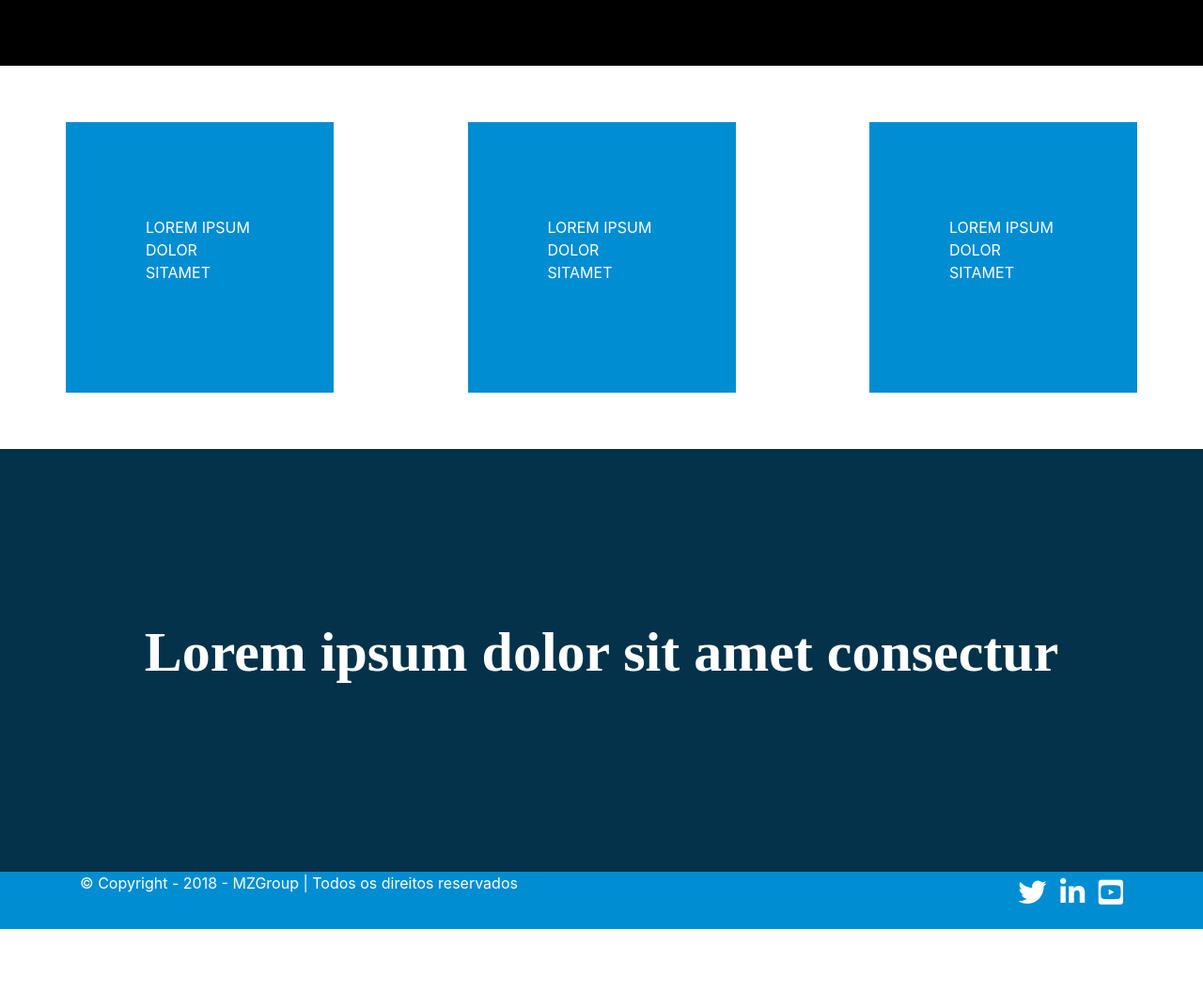
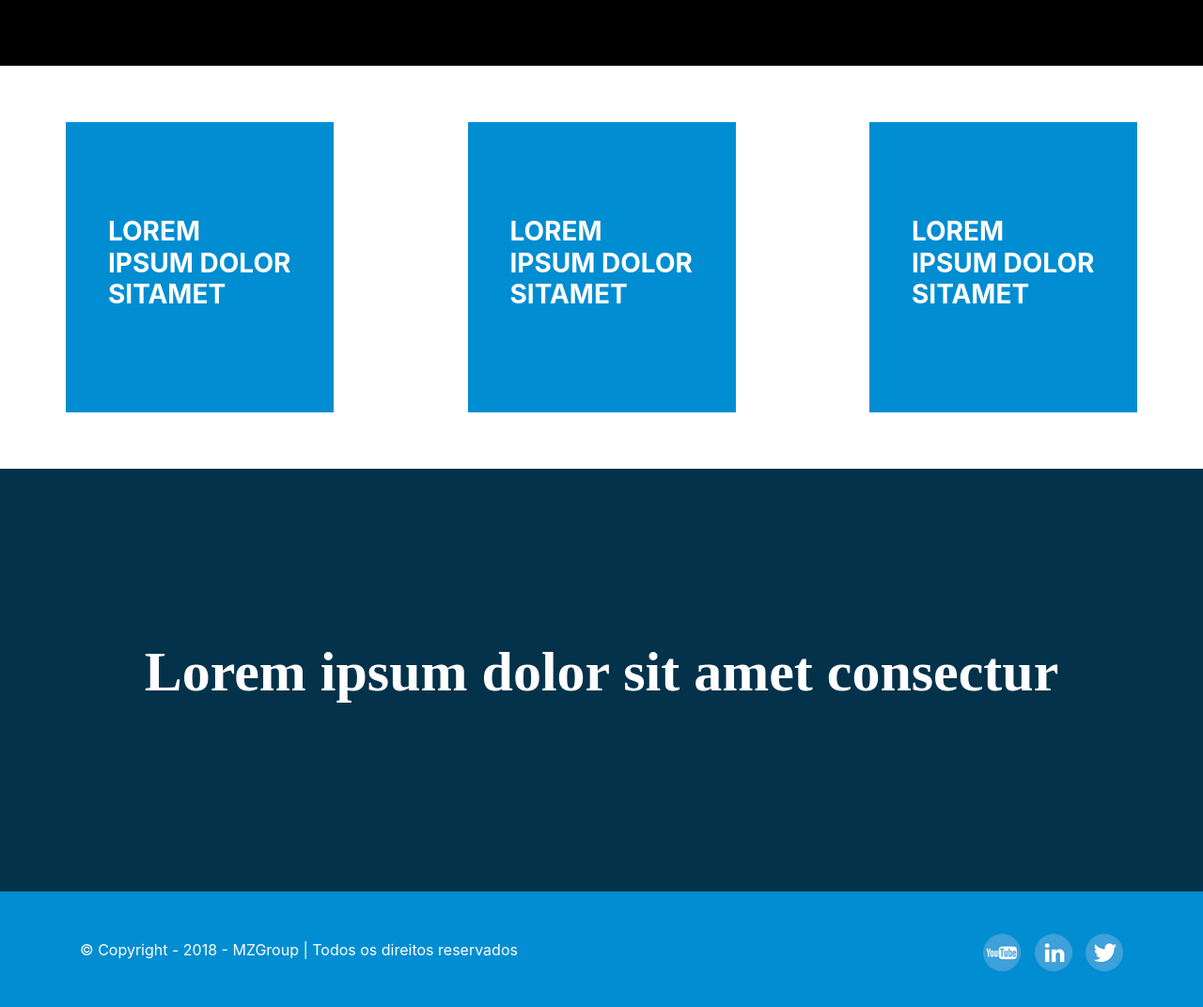
Before and after one commit to mzviniciusoliveira/mysites, a plain HTML site: page treinamento-sites-master/mz/index.html in a window 1280 px wide. Shown: the part 360-1432 px from the top of the page at 94% size. Before the commit the page ends 1349 px from the top, so only its background shows below. Drawn offline with nearby package versions, Linux system fonts and the light colour scheme; a web font is replaced by a local one.

Commit message:
Treinamento MZ

```diff
--- a/treinamento-sites-master/mz/index.html
+++ b/treinamento-sites-master/mz/index.html
@@ -10,13 +10,7 @@
   <link rel="stylesheet" href="style.css" >
 
   <!-- slick Js -->
-  <link rel="stylesheet" href="scss/grid/slick-theme.css">
-  <link rel="stylesheet" href="scss/grid/slick.css">
-
-  <link rel="stylesheet" href="https://use.fontawesome.com/releases/v5.7.2/css/all.css" integrity="sha384-fnmOCqbTlWIlj8LyTjo7mOUStjsKC4pOpQbqyi7RrhN7udi9RwhKkMHpvLbHG9Sr" crossorigin="anonymous">
-
-
-
+   <!-- Titulo -->
   <title>Mz group</title>
 </head>
 <body>
@@ -24,19 +18,28 @@
     <div class="container">
       <div class="header-menu">
         <div class="logo">
-          <h1>MZ</h1>
+          <h1>MZ
+          </h1>
         </div>
 
         <div class="nav-menu">
           <nav>
             <ul>
-              <li><a href="#">Menu 1</a></li>
-              <li><a href="#">Menu 2</a></li>
-              <li><a href="#">Menu 3</a></li>
-              <li><a href="#">Menu 4</a></li>
+              <li>
+                <a href="#">Menu 1</a>
+              </li>
+              <li>
+                <a href="#">Menu 2</a>
+              </li>
+              <li>
+                <a href="#">Menu 3</a>
+              </li>
+              <li>
+                <a href="#">Menu 4</a>
+              </li>
               <li>
                 <a href="#">
-                  <img src="images/search-icon.png" alt="">
+                  <img src="images/search-icon.png" alt="search">
                 </a>
               </li>
             </nav>
@@ -50,15 +53,17 @@
       <div class="container">
          <div class="row justify-content-between">
           <div class="lef col-3 ">
-            <p class="paragraph">LOREM IPSUM DOLOR SITAMET</p>
+            <h3 class="paragraph">LOREM IPSUM DOLOR SITAMET
+            </h3>
           </div>
-
           <div class="center col-3">
-              <p class="paragraph">LOREM IPSUM DOLOR SITAMET</p>
+              <h3 class="paragraph">LOREM IPSUM DOLOR SITAMET
+              </h3>
           </div>
-
           <div class="right col-3">
-              <p class="paragraph">LOREM IPSUM DOLOR SITAMET</p>
+              <h3 class="paragraph">LOREM IPSUM DOLOR SITAMET
+              </h3>
+          </div>
           </div>
        </div>
     </section>
@@ -77,12 +82,13 @@
             </div>
             <div class="redes-sociais col-md-4">
                 <ul>
-                    <li><a href="#" target="_blank"><i class="fab fa-twitter"></i></i></a></li>
-                    <li><a href="#" target="_blank"><i class="fab fa-linkedin-in"></i></a></li>
-                    <li><a href="#" target="_blank"><i class="fab fa-youtube-square"></i></i></a></li>
+                    <li><a href="#" target="_blank"><img src="images/youtube.png" alt=""></a></li>
+                    <li><a href="#" target="_blank"><img src="images/in.png" alt=""></a></li>
+                    <li><a href="#" target="_blank"><img src="images/rede-1.png" alt=""></a></li>
                   </ul>
             </div>
         </div>
       </div>
     </footer>
+</body>
 </html>
--- a/treinamento-sites-master/mz/scss/layout/footer.scss
+++ b/treinamento-sites-master/mz/scss/layout/footer.scss
@@ -1,7 +1,11 @@
 #footer {
     background: #008dd1;
+    padding: 40px 0;
+    display: flex;
     .lista-footer{
         color: #fff;
+        align-items: center;
+        display: flex;
     }
     .redes-sociais {
         ul {
@@ -10,9 +14,6 @@
                 display: inline-block;
                 margin-left: 10px;
                 font-size: 30px;
-                a {
-                    color: #fff;
-                }
             }
         }
     }
--- a/treinamento-sites-master/mz/scss/layout/padroe.scss
+++ b/treinamento-sites-master/mz/scss/layout/padroe.scss
@@ -1,7 +1,3 @@
-@font-face {
-    font-family: Myriad Pro;
-    src: url('Myriad Pro.otf');
-}
 ul {
     list-style: none;
 }
--- a/treinamento-sites-master/mz/scss/layout/widgets-box.scss
+++ b/treinamento-sites-master/mz/scss/layout/widgets-box.scss
@@ -1,17 +1,20 @@
 #widgets-box {
     padding: 60px 0;
     color: #fff;
+    h3 {
+        font-weight: bold;
+    }
     .lef {
         background: #008dd1;
-        padding: 100px 85px;
+        padding: 100px 45px;
 
     }
     .center {
         background: #008dd1;
-        padding: 100px 85px;
+        padding: 100px 45px;
     }
     .right {
         background: #008dd1;
-        padding: 100px 85px;
+        padding: 100px 45px;
     }
 }
```
Also changed, not shown: treinamento-sites-master/mz/images/in.png (added), treinamento-sites-master/mz/images/rede-1.png (added), treinamento-sites-master/mz/images/youtube.png (added), treinamento-sites-master/mz/style.css. Lines whose indentation alone changed are shown as unchanged.
